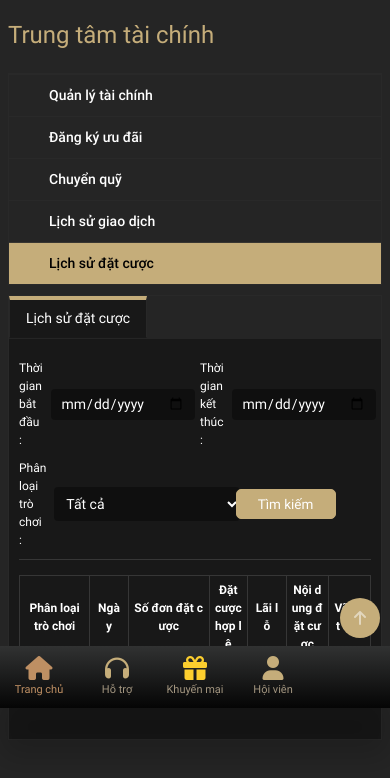
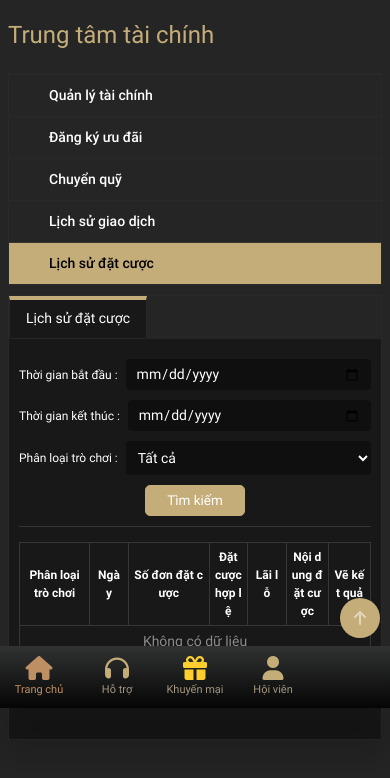
Before and after one commit to lixxkook00/dvd388, a plain HTML site: page betHistory.html in a window 390 px wide. Shown: the part 136-914 px from the top of the page. Drawn offline with nearby package versions, Linux system fonts and the light colour scheme.

Commit message:
responsive fixing

```diff
--- a/betHistory.html
+++ b/betHistory.html
@@ -509,7 +509,7 @@
                             <div class="tab-content" id="nav-tabContent">
                                 <div class="tab-pane fade show active" id="nav-home" role="tabpanel"
                                     aria-labelledby="nav-home-tab">
-                                    <div class="filter grid grid-2">
+                                    <div class="filter grid grid-2 grid-m-1">
                                         <div class="filter-item d-flex align-items-center">
                                             <div class="filter-title mr-2">
                                                 Thời gian bắt đầu :
```
Also changed, not shown: transactionHistory.html (+1 -1 lines).
